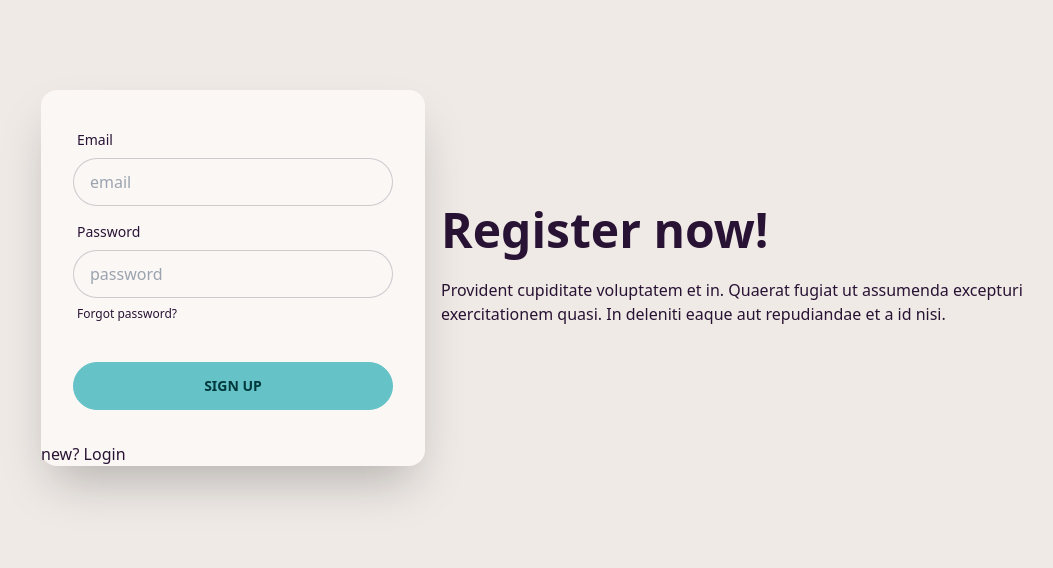
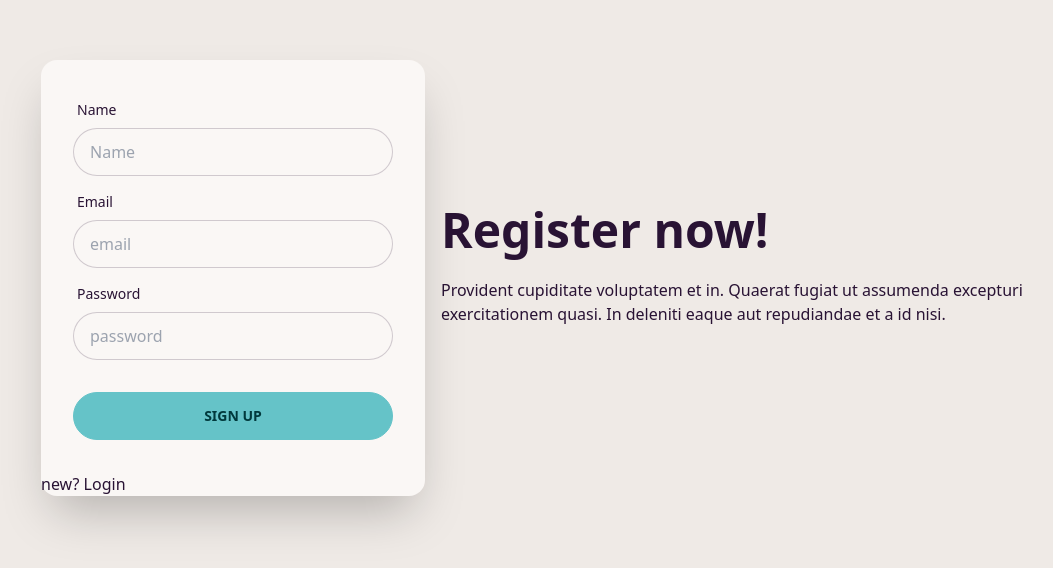
Before and after one commit to Tanjir-Hasan/bistro-boss-client, a React (Vite) app: page /signup in a window 1280 px wide. Shown: the part 122-690 px from the top of the page, without its empty margins (87-1140 px from the left). Built offline with nearby package versions, Linux system fonts and the light colour scheme; no server answers.

Commit message:
login and signup page done

```diff
--- a/package.json
+++ b/package.json
@@ -18,12 +18,14 @@
     "react": "^18.2.0",
     "react-dom": "^18.2.0",
     "react-helmet-async": "^1.3.0",
+    "react-hook-form": "^7.43.9",
     "react-parallax": "^3.5.1",
     "react-responsive-carousel": "^3.2.23",
     "react-router-dom": "^6.11.2",
     "react-simple-captcha": "^9.0.2",
     "react-tabs": "^6.0.1",
     "sort-by": "^1.2.0",
+    "sweetalert2": "^11.7.5",
     "swiper": "^9.3.2"
   },
   "devDependencies": {
--- a/src/pages/Shared/Login/Login.jsx
+++ b/src/pages/Shared/Login/Login.jsx
@@ -1,11 +1,10 @@
-import React, { useContext, useEffect, useRef, useState } from 'react';
+import React, { useContext, useEffect, useState } from 'react';
 import { loadCaptchaEnginge, LoadCanvasTemplate, validateCaptcha } from 'react-simple-captcha';
 import { AuthContext } from '../../../providers/AuthProvider';
 import { Link } from 'react-router-dom';
+import Swal from 'sweetalert2';
 
 const Login = () => {
-
-    const captchaRef = useRef(null);
 
     const [disabled, setDisabled] = useState(true);
 
@@ -28,14 +27,23 @@ const Login = () => {
             .then(result => {
                 const user = result.user;
                 console.log(user)
+                Swal.fire({
+                    title: 'User Logged in',
+                    showClass: {
+                      popup: 'animate__animated animate__fadeInDown'
+                    },
+                    hideClass: {
+                      popup: 'animate__animated animate__fadeOutUp'
+                    }
+                  })
             })
             .catch(error => {
                 console.log(error)
             })
     };
 
-    const handleCaptchaValidation = () => {
-        const user_captcha_value = captchaRef.current.value;
+    const handleCaptchaValidation = (e) => {
+        const user_captcha_value = e.target.value;
         if (validateCaptcha(user_captcha_value)) {
             setDisabled(false);
         }
@@ -64,8 +72,7 @@ const Login = () => {
                             <label className="label">
                                 <LoadCanvasTemplate />
                             </label>
-                            <input type="text" ref={captchaRef} name='captcha' placeholder="Type the captcha above" className="input input-bordered" />
-                            <button onClick={handleCaptchaValidation}>validate</button>
+                            <input type="text" onBlur={handleCaptchaValidation} name='captcha' placeholder="Type the captcha above" className="input input-bordered" />
                         </div>
                         <div className="form-control">
                             <label className="label">
--- a/src/pages/Shared/Navbar/Navbar.jsx
+++ b/src/pages/Shared/Navbar/Navbar.jsx
@@ -1,13 +1,27 @@
+import { useContext } from "react";
 import { Link } from "react-router-dom";
+import { AuthContext } from "../../../providers/AuthProvider";
 
 const NavBar = () => {
+
+    const { user, logOut } = useContext(AuthContext);
+
+    const handleLogOut = () => {
+        logOut()
+            .then(() => { })
+            .catch(error => console.log(error))
+    }
 
     const navOptions = <>
         <li><Link to="/">Home</Link></li>
         <li><Link to="/menu">Our Menu</Link></li>
         <li><Link to="/order/salad">Order</Link></li>
-        <li><Link to="/login">Login</Link></li>
-
+        {
+            user ?
+                <><button onClick={handleLogOut} className="btn btn-ghost">Log out</button></>
+                :
+                <><li><Link to="/login">Login</Link></li></>
+        }
     </>
 
     return (
--- a/src/pages/Shared/SignUp/SignUp.jsx
+++ b/src/pages/Shared/SignUp/SignUp.jsx
@@ -1,17 +1,24 @@
-import React from 'react';
+import React, { useContext } from 'react';
+import { useForm } from 'react-hook-form';
 import { Link } from 'react-router-dom';
+import { AuthContext } from '../../../providers/AuthProvider';
 
 const SignUp = () => {
 
-    const handleSubmit = event => {
-        event.preventDefault();
+    const { register, handleSubmit, formState: { errors } } = useForm();
 
-        const form = event.target;
-        const email = form.email.value;
-        const password = form.password.value;
+    const { createUser } = useContext(AuthContext);
 
-        console.log(email, password)
-
+    const onSubmit = data => {
+        createUser(data.email, data.password)
+            .then(result => {
+                const loggedUser = result.user;
+                console.log(loggedUser)
+            })
+            .catch(error => {
+                console.log(error.message)
+            })
+        console.log(data)
     };
 
     return (
@@ -22,21 +29,40 @@ const SignUp = () => {
                     <p className="py-6">Provident cupiditate voluptatem et in. Quaerat fugiat ut assumenda excepturi exercitationem quasi. In deleniti eaque aut repudiandae et a id nisi.</p>
                 </div>
                 <div className="card w-1/2 max-w-sm shadow-2xl bg-base-100">
-                    <form onSubmit={handleSubmit} className="card-body">
+                    <form onSubmit={handleSubmit(onSubmit)} className="card-body">
+                        <div className="form-control">
+                            <label className="label">
+                                <span className="label-text">Name</span>
+                            </label>
+                            <input type="text" {...register("name", { required: true })} name='name' placeholder="Name" className="input input-bordered" />
+                            {errors.name && <span>This field is required</span>}
+
+                        </div>
+
                         <div className="form-control">
                             <label className="label">
                                 <span className="label-text">Email</span>
                             </label>
-                            <input type="email" name='email' placeholder="email" className="input input-bordered" />
+                            <input type="email" {...register("email", { required: true })} name='email' placeholder="email" className="input input-bordered" />
+                            {errors.email && <span>This field is required</span>}
+
                         </div>
+
                         <div className="form-control">
                             <label className="label">
                                 <span className="label-text">Password</span>
                             </label>
-                            <input type="password" name='password' placeholder="password" className="input input-bordered" />
-                            <label className="label">
-                                <a href="#" className="label-text-alt link link-hover">Forgot password?</a>
-                            </label>
+                            <input type="password" {...register("password", {
+                                required: true,
+                                minLength: 6,
+                                maxLength: 20,
+                                pattern: /^(?=.*[A-Z])(?=.*[!@#$&*])(?=.*[0-9])(?=.*[a-z])/
+                            })} name='password' placeholder="password" className="input input-bordered" />
+                            {errors.password?.type === 'required' && <p>password is required</p>}
+                            {errors.password?.type === 'minLength' && <p>password must be 6</p>}
+                            {errors.password?.type === 'maxLength' && <p>password must be less than 20</p>}
+                            {errors.password?.type === 'pattern' && <p>password must be pattern</p>}
+
                         </div>
                         <div className="form-control mt-6">
                             <input className="btn btn-primary" type="submit" value="Sign up" />
--- a/src/providers/AuthProvider.jsx
+++ b/src/providers/AuthProvider.jsx
@@ -18,7 +18,7 @@ const AuthProvider = ({ children }) => {
 
     const signIn = (email, password) => {
         setLoading(true);
-        return signInWithEmailAndPassword(email, password);
+        return signInWithEmailAndPassword(auth, email, password);
     };
 
     const logOut = () => {
```
Also changed, not shown: 1 other file (tests, documents, lock files or other folders).
